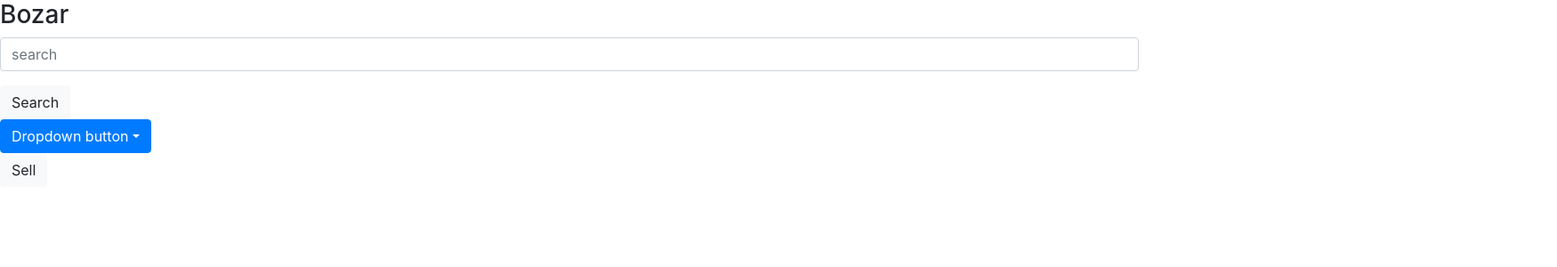
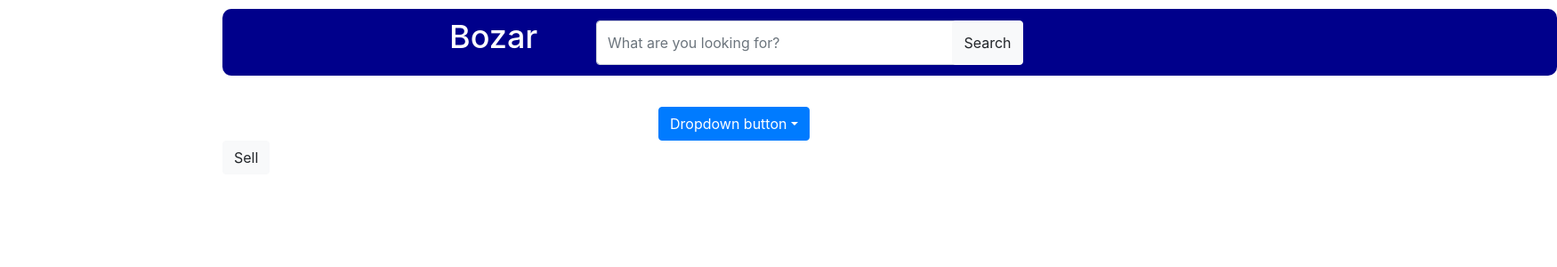
Before and after one commit to steven-passynkov/Bazar, a Next.js app: page / in a window 1280 px wide. Shown: the top 300 px of the page at 89% size, 1750 px wide, since content can reach past the window. Built offline with nearby package versions, Linux system fonts and the light colour scheme.

Commit message:
Css for navbar

```diff
--- a/components/nav-bar.js
+++ b/components/nav-bar.js
@@ -3,16 +3,21 @@ import Form from "react-bootstrap/Form";
 import Dropdown from "react-bootstrap/Dropdown";
 import DropdownButton from "react-bootstrap/DropdownButton";
 import Button from "react-bootstrap/Button";
+import navbar from "../styles/navbar.module.css";
 
 export default function Nav_bar() {
   return (
-    <div>
-      <h3>Bozar</h3>
-      <Form.Group>
-        <Form.Control type="text" placeholder="search" />
+    <div className = {navbar.header}>
+      <h3 className ={navbar.h3}>Bozar</h3>
+
+      <div className = {navbar.search}>
+      <Form.Group >
+        <Form.Control type="text" placeholder="What are you looking for?" className ={navbar.searchbar} />
       </Form.Group>
+      </div>
 
-      <Button variant="light">Search</Button>
+
+      <Button variant="light" className ={ navbar.sbtn}>Search</Button>
 
       <DropdownButton id="dropdown-basic-button" title="Dropdown button">
         <Dropdown.Item href="#/action-1">Something</Dropdown.Item>
--- /dev/null
+++ b/styles/navbar.module.css
@@ -0,0 +1,54 @@
+.header{
+    position: absolute;
+    background-color:#00008b;
+    height: 75px;
+    width: 1500px;
+    border-radius: 10px;
+    top:10px;
+    margin-left: 250px;
+    margin-right: 100px;
+
+}
+
+.h3{
+    color:white;
+    float:left;
+    display: block;
+    font-size: xx-large;
+    position: absolute;
+    left:17%;
+    right:73%;
+    top:13.33%;
+    bottom: 30%;
+    font-size: 36px;
+    line-height: 42px;
+}
+
+.search{
+
+
+    float: left;
+    display: block;
+    margin: 30px 20px;
+    position: relative;
+    left:400px;
+    bottom:17px;
+
+
+}
+
+.searchbar{
+    height: 50px;
+    width:450px;
+}
+
+.sbtn{
+
+    margin: 30px 20px;
+    position: relative;
+    bottom:17px;
+    height:50px;
+    width:80px;
+    left: 310px;
+
+}
```
